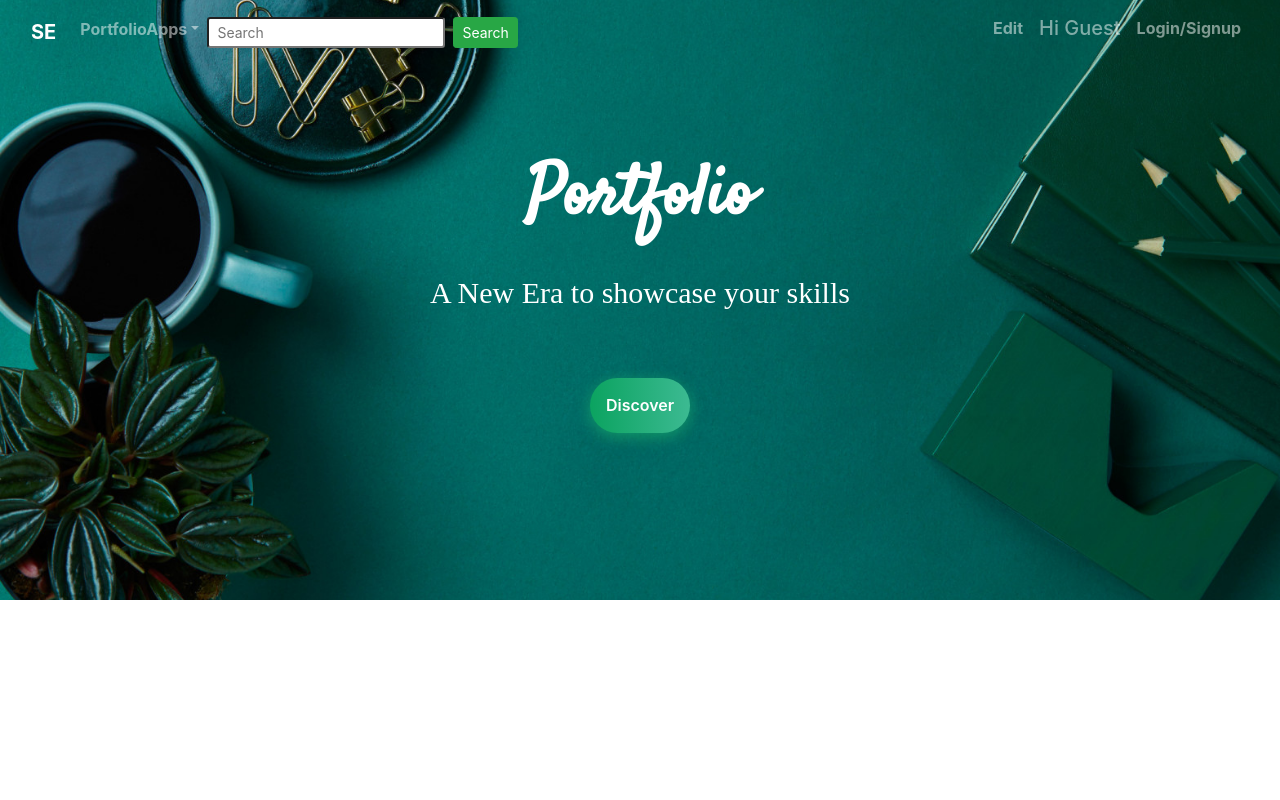
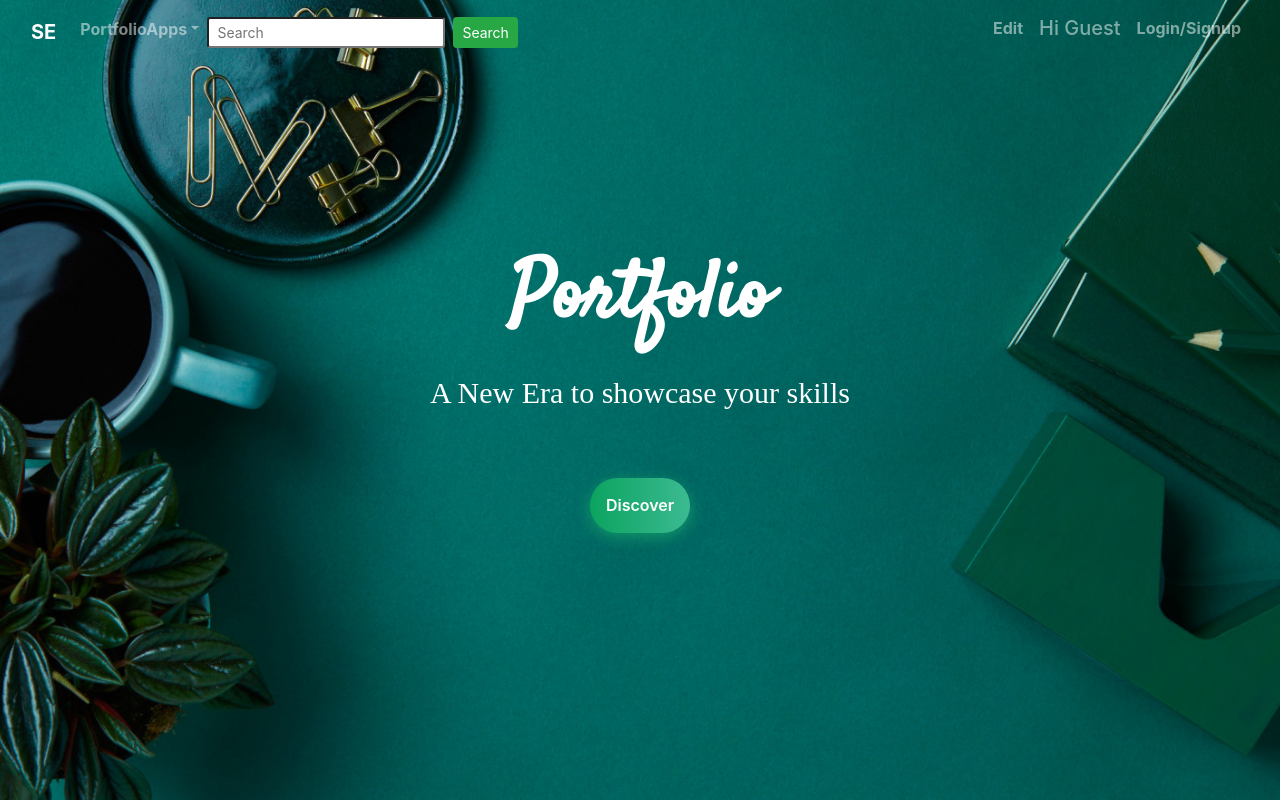
Before and after one commit to chaudharypraveen98/Portforall, a Django app: page / in a window 1280 px wide. Run offline with Django 3.2, Linux system fonts and the light colour scheme; some libraries are stand-ins or nearby versions; some web fonts are replaced.

Commit message:
added favicon.ico and some UI treaks

```diff
--- a/PortfolioApp/static/PortfolioApp/style.css
+++ b/PortfolioApp/static/PortfolioApp/style.css
@@ -12,10 +12,12 @@
   background-image:url('images/banner.jpg');
   text-align: center;
   color: #fff;
-  min-height: 600px;
+  min-height: 100vh;
   display: flex;
   justify-content: center;
   align-items: center;
+  padding: 0;
+  margin: 0;
   background-repeat: no-repeat;
   background-attachment: scroll;
   background-position: center center;
@@ -23,7 +25,7 @@
 }
 .banner-heading{
   font-family: 'Satisfy', cursive;
-  font-size: 70px;
+  font-size: 80px;
   font-weight: 700;
   line-height: 100px;
   margin-bottom: 30px;
@@ -34,6 +36,7 @@
     font-size: 50px;
   }
   .banner-sub-heading{
+
     font-size: 30px;}
 }
 .banner-sub-heading{
--- a/PortfolioApp/templates/PortfolioApp/index.html
+++ b/PortfolioApp/templates/PortfolioApp/index.html
@@ -1,5 +1,5 @@
 {% extends "base.html" %}
-{% block title %}Invoice{% endblock %}
+{% block title %}PortforAll{% endblock %}
 
 {% block body %}
     <div class="banner">
--- a/PortfolioApp/templates/PortfolioApp/login.html
+++ b/PortfolioApp/templates/PortfolioApp/login.html
@@ -1,5 +1,6 @@
 {% load static %}
 {% block extra_header_links %}
+    <link rel="shortcut icon" type="image/png" href="{% static 'PortfolioApp/images/favicon.ico' %}"/>
     <link rel="stylesheet" type="text/css" href="{% static 'PortfolioApp/css/login.css' %}"/>
 {% endblock %}
 {% block body %}
--- a/templates/base.html
+++ b/templates/base.html
@@ -6,7 +6,7 @@
     <meta name="viewport" content="width=device-width, initial-scale=1">
     <title>{% block title %}SE{% endblock %}</title>
     {% load static %}
-{#    <link rel="shortcut icon" type="image/png" href="{% static 'PortfolioApp/images/favicon.ico' %}"/>#}
+    <link rel="shortcut icon" type="image/png" href="{% static 'PortfolioApp/images/favicon.ico' %}"/>
     <link rel="stylesheet" type="text/css" href="{% static 'PortfolioApp/style.css' %}">
     <link rel="stylesheet" href="{% static 'css/bootstrap.css' %}">
     {% block extra_header_links %}{% endblock %}
```
Also changed, not shown: PortfolioApp/static/PortfolioApp/images/favicon.ico (added).
